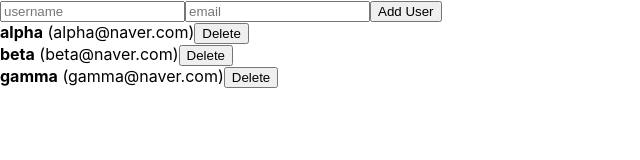
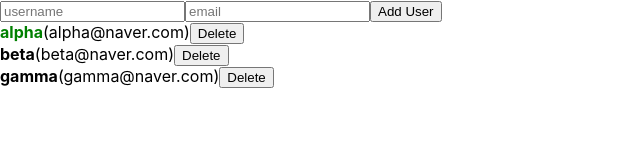
Before and after one commit to kewon96/React-Study, a React (Create React App) app in the folder begin-react/: page / in a window 1280 px wide. Shown: the top 160 px of the page, without its empty margins (0-640 px from the left). Built offline with nearby package versions, Linux system fonts and the light colour scheme.

Commit message:
배열 요소 수정

```diff
--- a/begin-react/src/App.js
+++ b/begin-react/src/App.js
@@ -24,17 +24,20 @@ function App() {
     {
       id: 1,
       username: 'alpha',
-      email: 'alpha@naver.com'
+      email: 'alpha@naver.com',
+      active: true,
     },
     {
       id: 2,
       username: 'beta',
-      email: 'beta@naver.com'
+      email: 'beta@naver.com',
+      active: false,
     },
     {
       id: 3,
       username: 'gamma',
-      email: 'gamma@naver.com'
+      email: 'gamma@naver.com',
+      active: false,
     }
   ]);
 
@@ -83,6 +86,14 @@ function App() {
 
   };
 
+  // 요소를 수정할 때는 삭제할 때와 동일하게 불변성을 지키면서 진행해야함 -> map함수 사용
+  const onToggle = id => {
+    setUsers(users.map(
+      user => user.id === id
+        ? { ...user, active: !user.active } : user
+    ));
+  };
+
   return (
     <>
       <CreateUser
@@ -94,6 +105,7 @@ function App() {
       <UserList
         users={users}
         onRemove={onRemove}
+        onToggle={onToggle}
       />
     </>
   );
--- a/begin-react/src/UserList.js
+++ b/begin-react/src/UserList.js
@@ -1,18 +1,27 @@
 import React from 'react';
 
-function User({ user, onRemove }) {
-    const { id, username, email } = user;
+function User({ user, onRemove, onToggle }) {
+    const { id, username, email, active } = user;
 
     return (
         <div>
-            <b>{username}</b> <span>({email})</span>
+            <b
+                style={{
+                    color: active ? 'green' : 'black',
+                    cursor: 'pointer'
+                }}
+                onClick={() => onToggle(id)}
+            >
+                {username}
+            </b>
+            <span>({email})</span>
             {/* 삭제이벤트 작동 시 해당 함수의 id값을 Parameter값을 넣어서 호출 */}
             <button onClick={() => onRemove(id)}>Delete</button>
         </div>
     );
 }
 
-function UserList({ users, onRemove }) {
+function UserList({ users, onRemove, onToggle }) {
     // 1. 배열을 하나하나 Rendering하는 방식
     // return (
     //     <div>
@@ -52,6 +61,7 @@ function UserList({ users, onRemove }) {
                             user={user}
                             key={user.id}
                             onRemove={onRemove}
+                            onToggle={onToggle}
                         />)
                     // 없을 땐 map의 두 번째 Parameter인 index를 사용한다.
                     // 웬만해선 key에 index넣는 것을 피해야한다.
```
